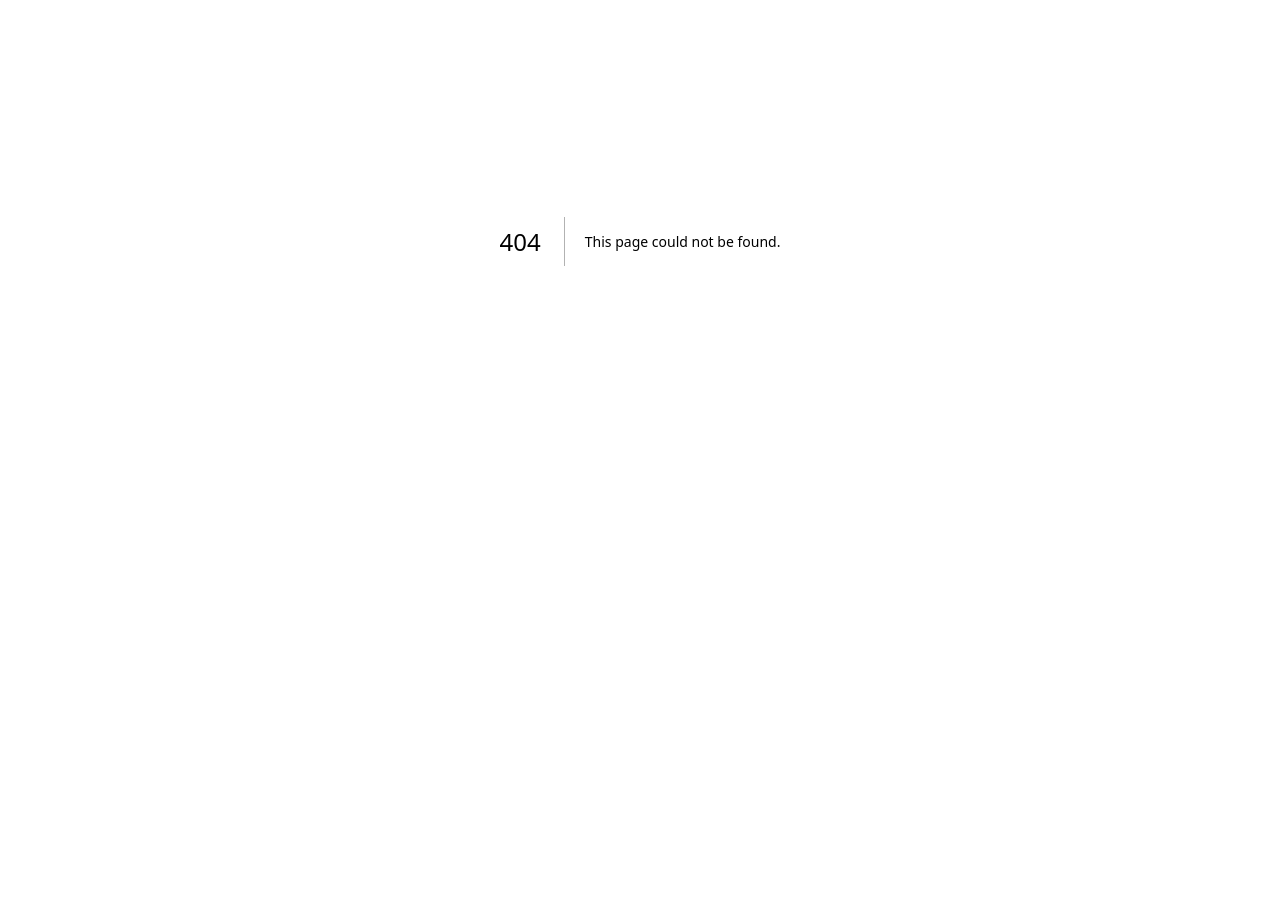
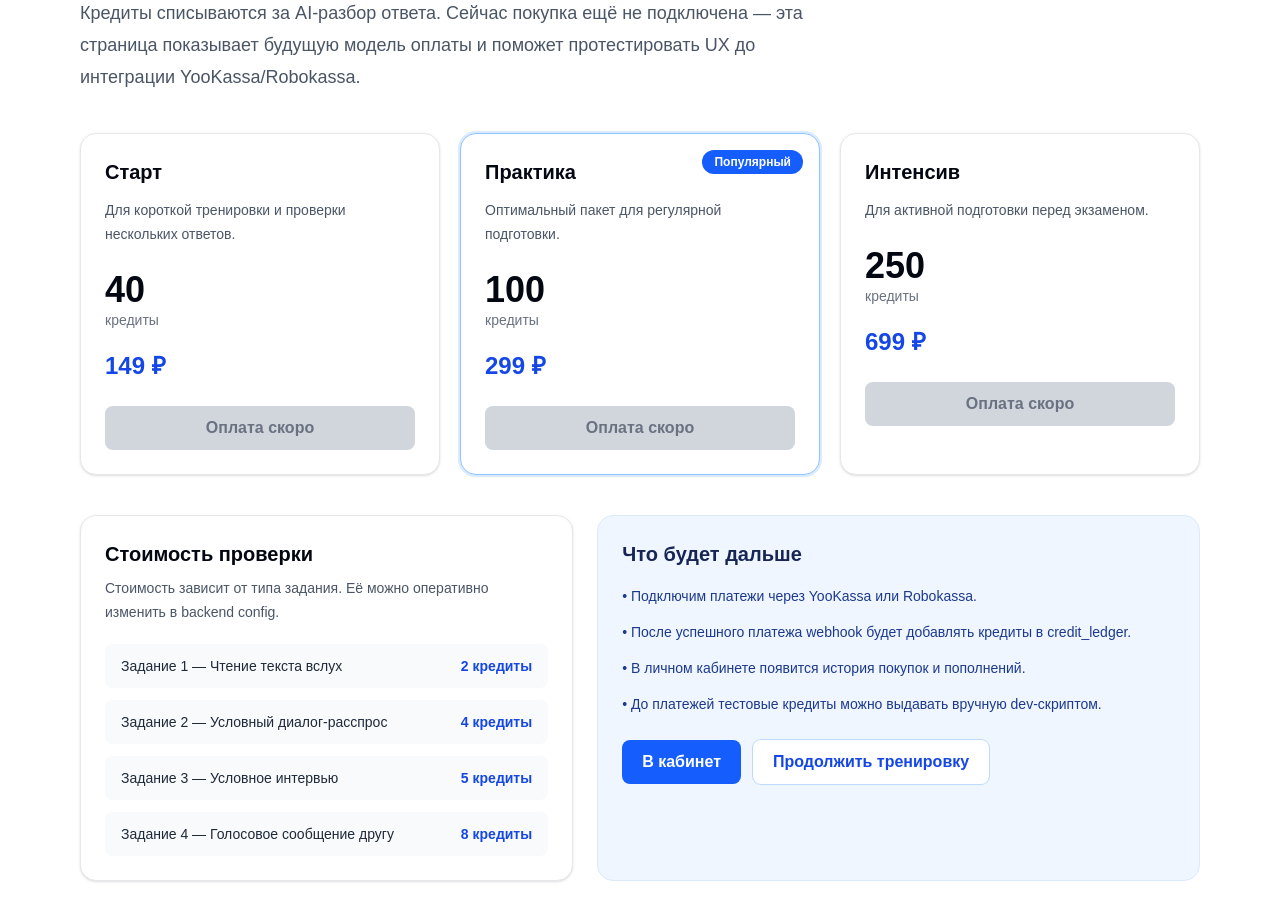
Before and after one commit to 1stan1slaff1/speakege, a Next.js app in the folder frontend/: page /pricing in a window 1280 px wide. Before the commit this address had no page. Shown: the part 220-1140 px from the top of the page. Before the commit the page ends 861 px from the top, so only its background shows below. Built offline with nearby package versions, Linux system fonts and the light colour scheme.

Commit message:
Add pricing placeholder page

```diff
--- a/frontend/src/app/account/page.tsx
+++ b/frontend/src/app/account/page.tsx
@@ -202,13 +202,12 @@ export default function AccountPage() {
                   </div>
                 ))}
               </div>
-              <button
-                type="button"
-                disabled
-                className="mt-6 w-full cursor-not-allowed rounded-lg bg-gray-300 px-4 py-2.5 font-semibold text-gray-500"
+              <Link
+                href="/pricing"
+                className="mt-6 block w-full rounded-lg bg-blue-600 px-4 py-2.5 text-center font-semibold text-white hover:bg-blue-700"
               >
-                Купить кредиты — скоро
-              </button>
+                Купить кредиты
+              </Link>
             </div>
 
             <div className="rounded-2xl border border-gray-200 bg-white p-6 shadow-sm">
--- /dev/null
+++ b/frontend/src/app/pricing/page.tsx
@@ -0,0 +1,119 @@
+import Link from 'next/link';
+import { DEFAULT_CURRENCY_LABEL, DEFAULT_TASK_CREDIT_COST } from '@/config/billing';
+import { TASK_CONFIG, TaskType } from '@/config/tasks';
+
+const TASK_ORDER: TaskType[] = ['task1', 'task2', 'task3', 'task4'];
+
+const PACKAGES = [
+  {
+    name: 'Старт',
+    credits: 40,
+    price: 149,
+    description: 'Для короткой тренировки и проверки нескольких ответов.',
+  },
+  {
+    name: 'Практика',
+    credits: 100,
+    price: 299,
+    description: 'Оптимальный пакет для регулярной подготовки.',
+    highlighted: true,
+  },
+  {
+    name: 'Интенсив',
+    credits: 250,
+    price: 699,
+    description: 'Для активной подготовки перед экзаменом.',
+  },
+];
+
+export default function PricingPage() {
+  return (
+    <div className="mx-auto max-w-6xl px-4 py-12">
+      <section className="mb-10 max-w-3xl">
+        <p className="mb-4 inline-flex rounded-full bg-blue-50 px-4 py-2 text-sm font-semibold text-blue-700 ring-1 ring-blue-100">
+          Оплата скоро
+        </p>
+        <h1 className="text-4xl font-bold tracking-tight text-gray-950">
+          Пакеты кредитов для AI-проверок
+        </h1>
+        <p className="mt-4 text-lg leading-8 text-gray-600">
+          Кредиты списываются за AI-разбор ответа. Сейчас покупка ещё не подключена — эта страница показывает будущую модель оплаты и поможет протестировать UX до интеграции YooKassa/Robokassa.
+        </p>
+      </section>
+
+      <section className="grid gap-5 md:grid-cols-3">
+        {PACKAGES.map((pack) => (
+          <article
+            key={pack.name}
+            className={`relative rounded-2xl border bg-white p-6 shadow-sm ${
+              pack.highlighted ? 'border-blue-300 ring-2 ring-blue-100' : 'border-gray-200'
+            }`}
+          >
+            {pack.highlighted && (
+              <span className="absolute right-4 top-4 rounded-full bg-blue-600 px-3 py-1 text-xs font-bold text-white">
+                Популярный
+              </span>
+            )}
+            <h2 className="text-xl font-bold text-gray-950">{pack.name}</h2>
+            <p className="mt-3 text-sm leading-6 text-gray-600">{pack.description}</p>
+            <div className="mt-6">
+              <p className="text-4xl font-bold text-gray-950">{pack.credits}</p>
+              <p className="text-sm font-medium text-gray-500">{DEFAULT_CURRENCY_LABEL}</p>
+            </div>
+            <p className="mt-5 text-2xl font-bold text-blue-700">{pack.price} ₽</p>
+            <button
+              type="button"
+              disabled
+              className="mt-6 w-full cursor-not-allowed rounded-lg bg-gray-300 px-4 py-2.5 font-semibold text-gray-500"
+            >
+              Оплата скоро
+            </button>
+          </article>
+        ))}
+      </section>
+
+      <section className="mt-10 grid gap-6 lg:grid-cols-[0.9fr_1.1fr]">
+        <div className="rounded-2xl border border-gray-200 bg-white p-6 shadow-sm">
+          <h2 className="text-xl font-bold text-gray-950">Стоимость проверки</h2>
+          <p className="mt-2 text-sm leading-6 text-gray-600">
+            Стоимость зависит от типа задания. Её можно оперативно изменить в backend config.
+          </p>
+          <div className="mt-5 space-y-3">
+            {TASK_ORDER.map((taskType) => (
+              <div key={taskType} className="flex items-center justify-between gap-4 rounded-lg bg-gray-50 px-4 py-3">
+                <span className="text-sm font-medium text-gray-800">{TASK_CONFIG[taskType].title}</span>
+                <span className="shrink-0 text-sm font-bold text-blue-700">
+                  {DEFAULT_TASK_CREDIT_COST[taskType]} {DEFAULT_CURRENCY_LABEL}
+                </span>
+              </div>
+            ))}
+          </div>
+        </div>
+
+        <div className="rounded-2xl border border-blue-100 bg-blue-50 p-6">
+          <h2 className="text-xl font-bold text-blue-950">Что будет дальше</h2>
+          <ul className="mt-4 space-y-3 text-sm leading-6 text-blue-900">
+            <li>• Подключим платежи через YooKassa или Robokassa.</li>
+            <li>• После успешного платежа webhook будет добавлять кредиты в credit_ledger.</li>
+            <li>• В личном кабинете появится история покупок и пополнений.</li>
+            <li>• До платежей тестовые кредиты можно выдавать вручную dev-скриптом.</li>
+          </ul>
+          <div className="mt-6 flex flex-col gap-3 sm:flex-row">
+            <Link
+              href="/account"
+              className="rounded-lg bg-blue-600 px-5 py-2.5 text-center font-semibold text-white hover:bg-blue-700"
+            >
+              В кабинет
+            </Link>
+            <Link
+              href="/exam/task2"
+              className="rounded-lg bg-white px-5 py-2.5 text-center font-semibold text-blue-700 ring-1 ring-blue-200 hover:bg-blue-50"
+            >
+              Продолжить тренировку
+            </Link>
+          </div>
+        </div>
+      </section>
+    </div>
+  );
+}
--- a/frontend/src/components/SiteHeader.tsx
+++ b/frontend/src/components/SiteHeader.tsx
@@ -86,6 +86,12 @@ export default function SiteHeader() {
               >
                 История
               </Link>
+              <Link
+                href="/pricing"
+                className="hidden rounded-lg px-4 py-2 text-sm font-semibold text-gray-700 transition-colors hover:bg-gray-100 hover:text-gray-950 lg:inline"
+              >
+                Кредиты
+              </Link>
               <span className="hidden rounded-full bg-blue-50 px-3 py-1 text-sm font-semibold text-blue-700 md:inline">
                 {user.credit_balance} кредитов
               </span>
```
